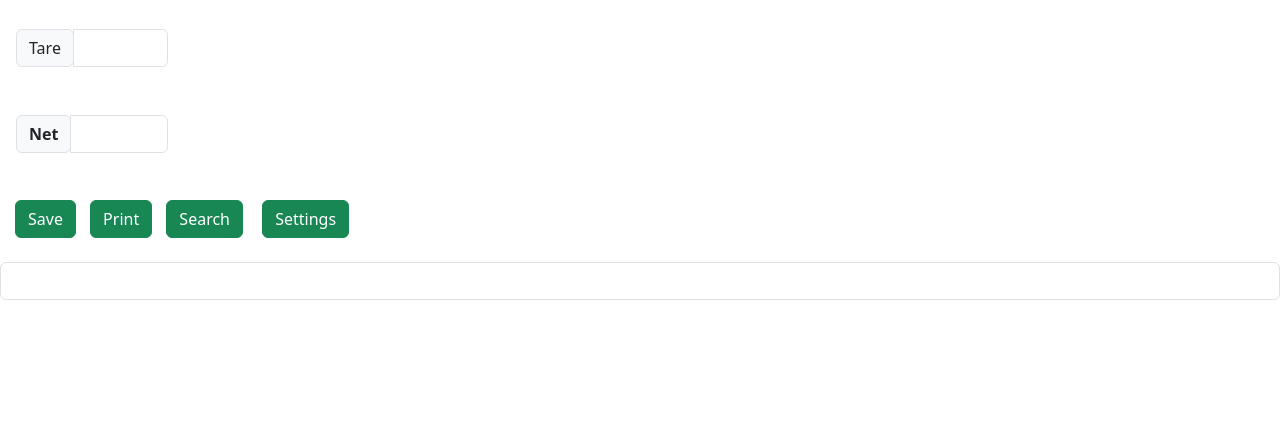
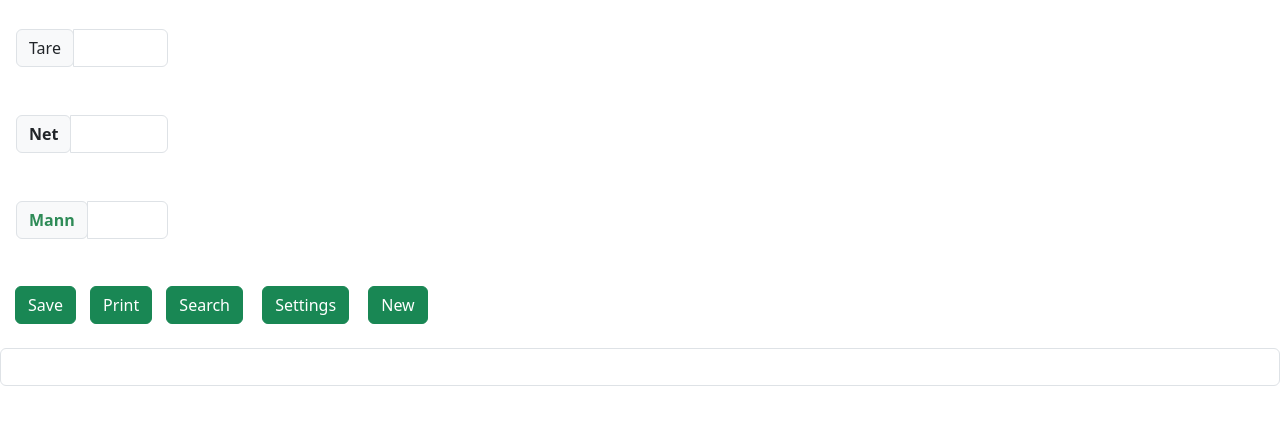
Before and after one commit to khdbiz/Grand-Software, a Flask app: page / in a window 1280 px wide. Shown: the part 278-703 px from the top of the page. Run offline with Flask 3, Linux system fonts and the light colour scheme; parts of the project's set-up code (start-up, migrations or seed data) failed here and were passed over.

Commit message:
Text color added

```diff
--- a/templates/home.html
+++ b/templates/home.html
@@ -49,7 +49,7 @@
 </div>
 
 
-<! --Drop_down (Heading)-->
+<! --Drop_down (Heading) / Vehicle Type -->
   <div class="w-50 p-3">
     <h3>Vehicle Type</h3>
       <div class="row g-3">
@@ -118,6 +118,17 @@
 </div>
 
 
+    <div class="w-50 p-3">
+<div class="col-sm-3">
+  <div class="input-group mb-3">
+    <div class="input-group-prepend">
+      <span style="color:seagreen" class="input-group-text" id="basic-addon1"><b>Mann</b></span>
+    </div>
+       <input type="text" class="form-control" placeholder="" aria-label="Tare">
+    </div>
+   </div>
+  </div>
+</div>
 
 
 
@@ -131,6 +142,8 @@
 <button style="margin-right: 15px; margin-top: 15px;" type="button" class="btn btn-success">Search</button>
 
 <button style="margin-right: 15px; margin-top: 15px;" type="button" class="btn btn-success">Settings</button>
+
+  <button style="margin-right: 15px; margin-top: 15px;" type="button" class="btn btn-success">New</button>
 </div>
 
 
@@ -140,4 +153,4 @@
   <input type="text" class="form-control" id="formGroupExampleInput" placeholder="">
 </div>
   </body
-</html>
+</html><br>
```
